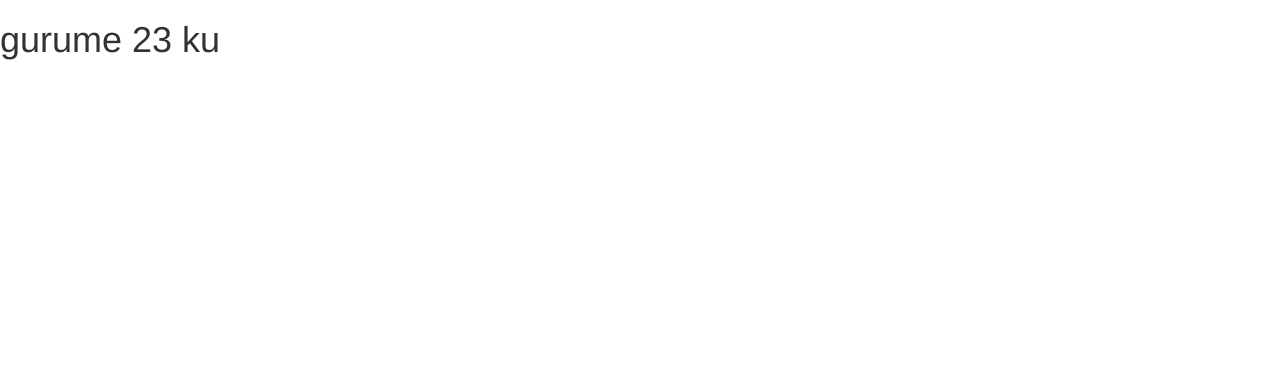
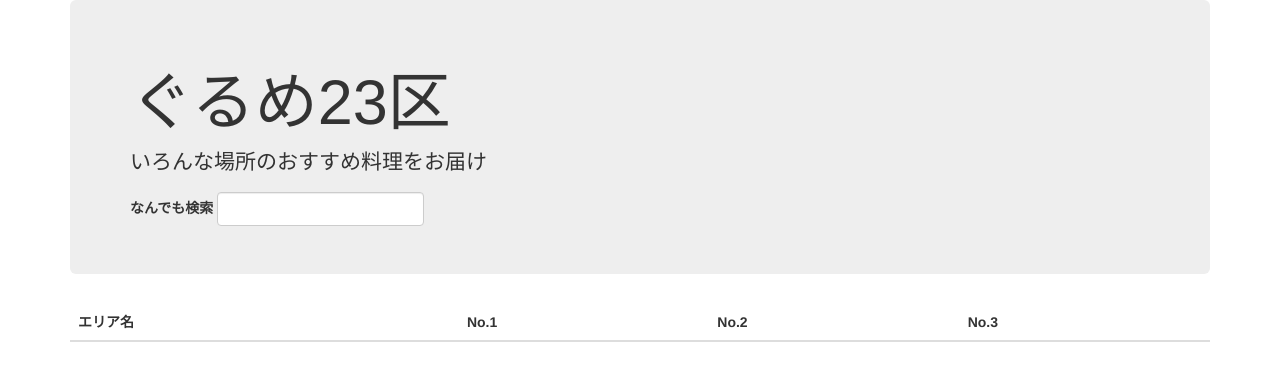
Before and after one commit to khwask/gurume23-client, a website: page index.html in a window 1280 px wide. Drawn offline with nearby package versions, Linux system fonts and the light colour scheme; some packages are replaced by stand-ins of ours; no server answers.

Commit message:
apply bootstrap css and add search textbox.

```diff
--- a/app.js
+++ b/app.js
@@ -16,7 +16,8 @@ angular.module('myApp').config(function($httpProvider){
 angular.module('myApp').controller('mainCtrl', mainCtrl);
 
 function mainCtrl($resource) {
-    this.pageTitle = "gurume 23 ku";
+    this.pageTitle = "ぐるめ23区";
+    this.description = "いろんな場所のおすすめ料理をお届け";
     var contents = $resource("http://localhost:8000/output.json");
     this.ranks = contents.query();
 
--- a/index.html
+++ b/index.html
@@ -8,13 +8,31 @@
   <link href="/node_modules/bootstrap/dist/css/bootstrap.min.css" rel="stylesheet">
 </head>
 <body ng-controller="mainCtrl as main">
-  <h1>{{main.pageTitle}}</h1>
-  <table class="table">
-    <tr ng-repeat="rank in main.ranks">
-      <td>{{rank.areaName}}</td>
-      <td ng-repeat="cate in rank.rankList">{{cate.category}}:{{cate.restNum}}</td>
-    </tr>
-  </table>
+  <div class="container">
+    <div class="jumbotron">
+      <h1>{{main.pageTitle}}</h1>
+      <p>{{main.description}}</p>
+      <div class="form-inline">
+        <label>なんでも検索</label>
+        <input class="form-control" ng-model="searchText">
+      </div>
+    </div>
+    <table class="table table-hover">
+      <thead>
+        <th>エリア名</th>
+        <th>No.1</th>
+        <th>No.2</th>
+        <th>No.3</th>
+      </thead>
+      <tbody>
+        <tr ng-repeat="rank in main.ranks | filter:searchText">
+          <td>{{rank.areaName}}</td>
+          <td ng-repeat="cate in rank.rankList">{{cate.category}}({{cate.restNum}})</td>
+        </tr>
+      </tbody>
+    </table>
+  </div>
+
   <script src="/node_modules/angular/angular.js"></script>
   <script src="/node_modules/angular-resource/angular-resource.js"></script>
   <script src="app.js"></script>
```
